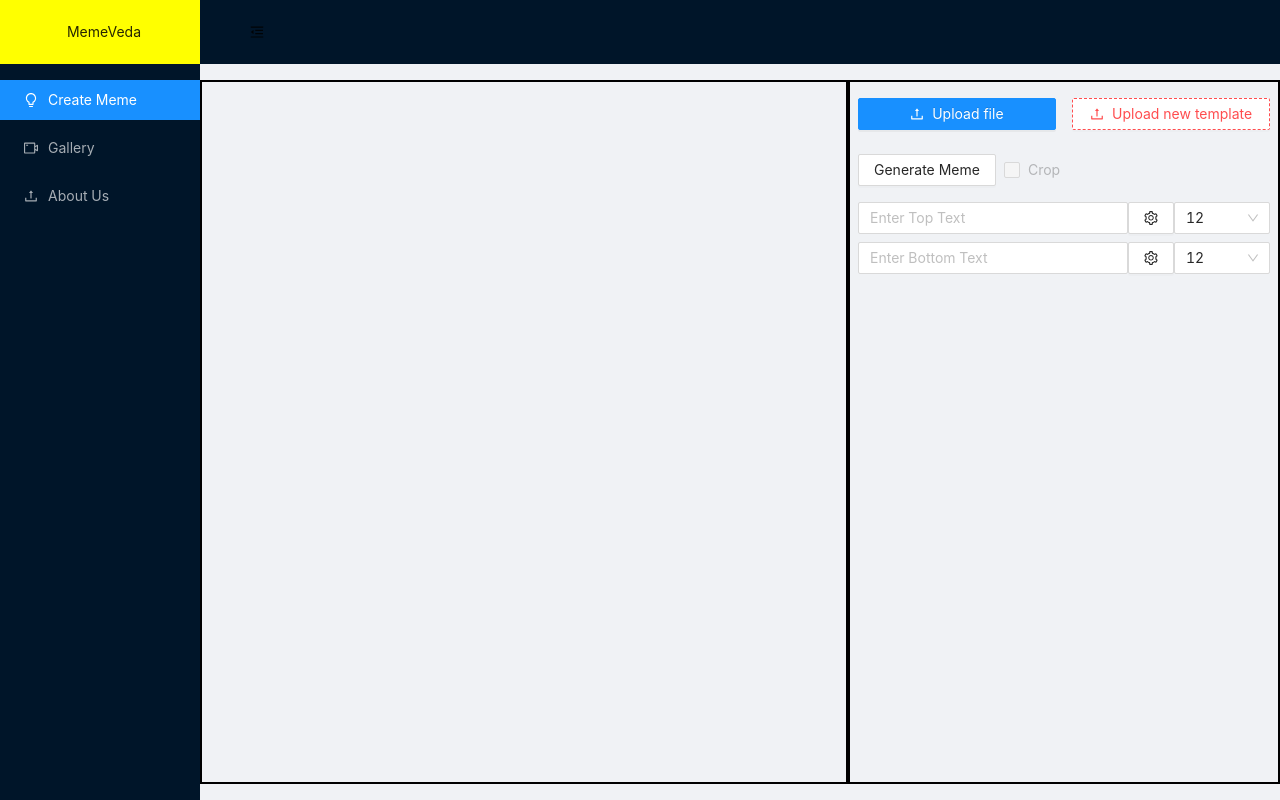
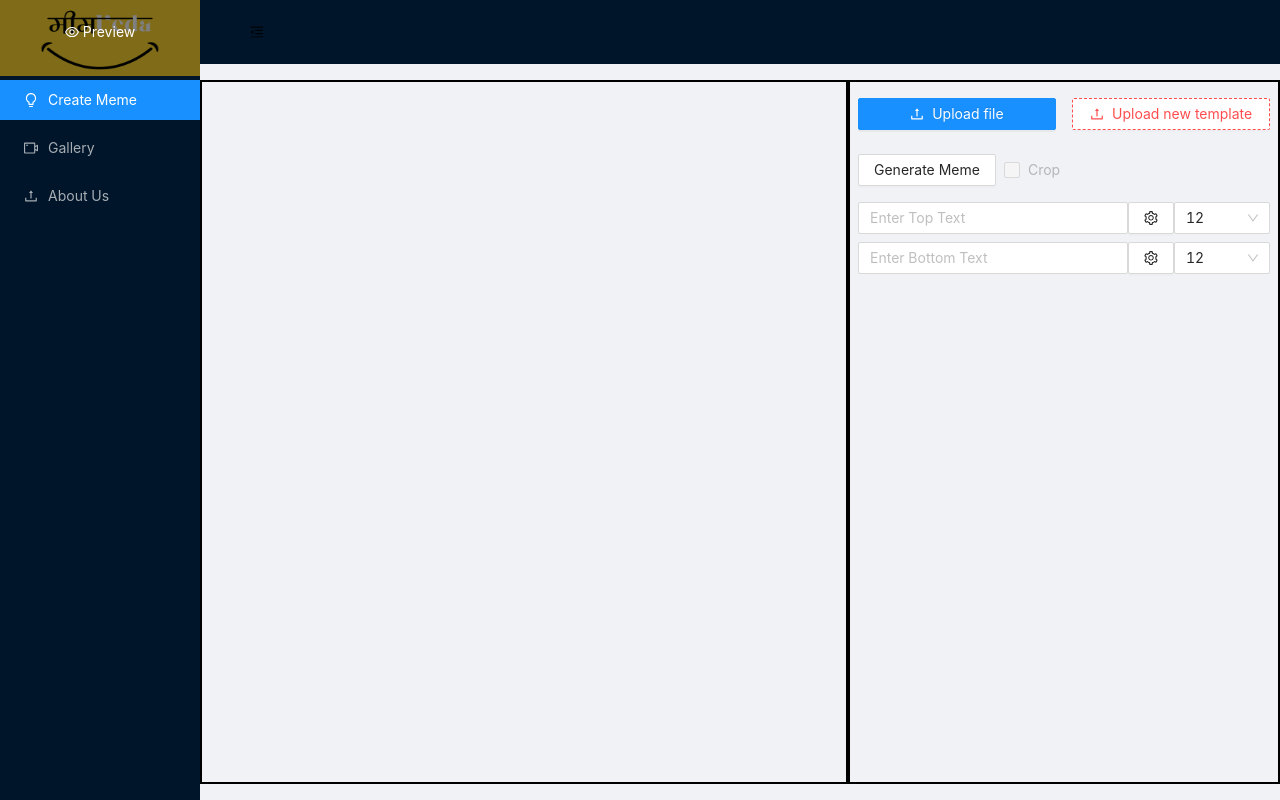
Before and after one commit to MemeVeda/memeveda-client, a React (Create React App) app: page / in a window 1280 px wide. Built offline with nearby package versions, Linux system fonts and the light colour scheme; no server answers.

Commit message:
Added logo

```diff
--- a/src/components/layout/SideBar/SideBar.scss
+++ b/src/components/layout/SideBar/SideBar.scss
@@ -9,7 +9,7 @@
 .sider {
     position: relative;
     &__logo {
-        background-color: yellow;
+        background-color: #ffd831;
         width: 100%;
         justify-content: center;
         height: 64px;
--- a/src/components/layout/SideBar/index.tsx
+++ b/src/components/layout/SideBar/index.tsx
@@ -1,5 +1,6 @@
 import React from "react";
 import { Image, Layout, Menu, Space } from "antd";
+import MemeVeda from '../../assets/MemeVeda.png'
 import {
   VideoCameraOutlined,
   UploadOutlined,
@@ -21,8 +22,8 @@ const SideBar = (props: {
       className="sider"
     >
       <Space className="sider__logo">
-        <Image src="" />
-        {props.collapsed ? <></> : <span> MemeVeda</span>}
+
+        {props.collapsed ? <span><Image style={{marginTop:0}} src={MemeVeda} width={80} height={66}/> </span> : <span> <Image style={{marginTop:12}} src={MemeVeda} width={200} height={180} /></span>}
       </Space>
       <Menu
         theme="dark"
```
Also changed, not shown: src/components/assets/MemeVeda.png (added).
